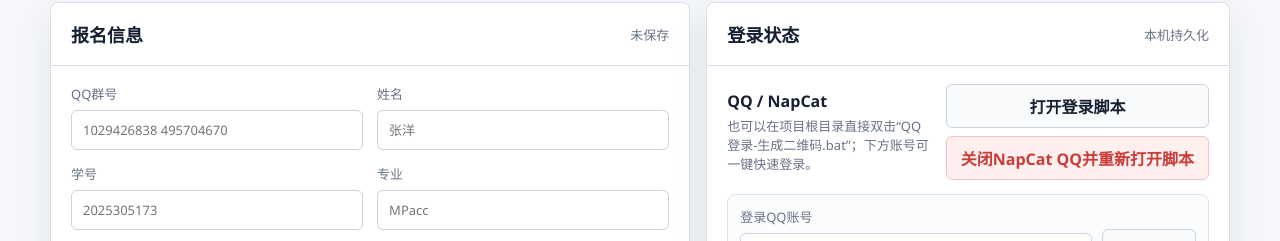
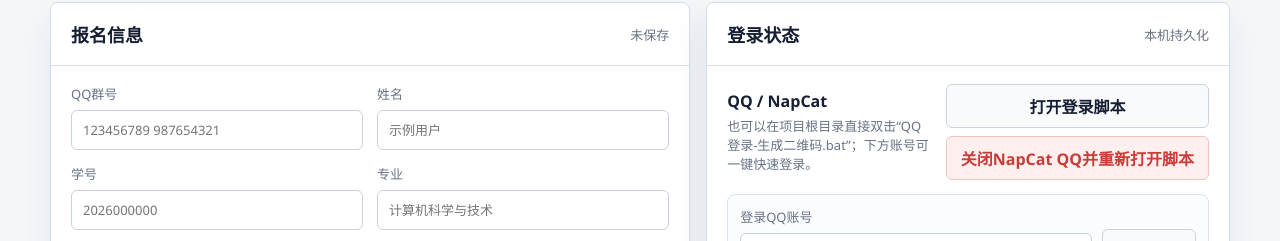
Before and after one commit to AlphaBetaChris/qq-lecture-auto-register, a website built with Vite: page qqwithoutgui/lecture-auto-register/ui/index.html in a window 1280 px wide. Shown: the part 107-348 px from the top of the page. Built offline with nearby package versions, Linux system fonts and the light colour scheme; no server answers.

Commit message:
docs: replace personal placeholders with sample data

```diff
--- a/qqwithoutgui/lecture-auto-register/ui/index.html
+++ b/qqwithoutgui/lecture-auto-register/ui/index.html
@@ -29,19 +29,19 @@
           <form id="configForm" class="form-grid">
             <label>
               <span>QQ群号</span>
-              <input id="groupId" name="groupId" autocomplete="off" placeholder="1029426838 495704670">
+              <input id="groupId" name="groupId" autocomplete="off" placeholder="123456789 987654321">
             </label>
             <label>
               <span>姓名</span>
-              <input id="name" name="name" autocomplete="name" placeholder="张洋">
+              <input id="name" name="name" autocomplete="name" placeholder="示例用户">
             </label>
             <label>
               <span>学号</span>
-              <input id="studentId" name="studentId" autocomplete="off" placeholder="2025305173">
+              <input id="studentId" name="studentId" autocomplete="off" placeholder="2026000000">
             </label>
             <label>
               <span>专业</span>
-              <input id="major" name="major" autocomplete="off" placeholder="MPacc">
+              <input id="major" name="major" autocomplete="off" placeholder="计算机科学与技术">
             </label>
             <label>
               <span>消息关键词</span>
```
